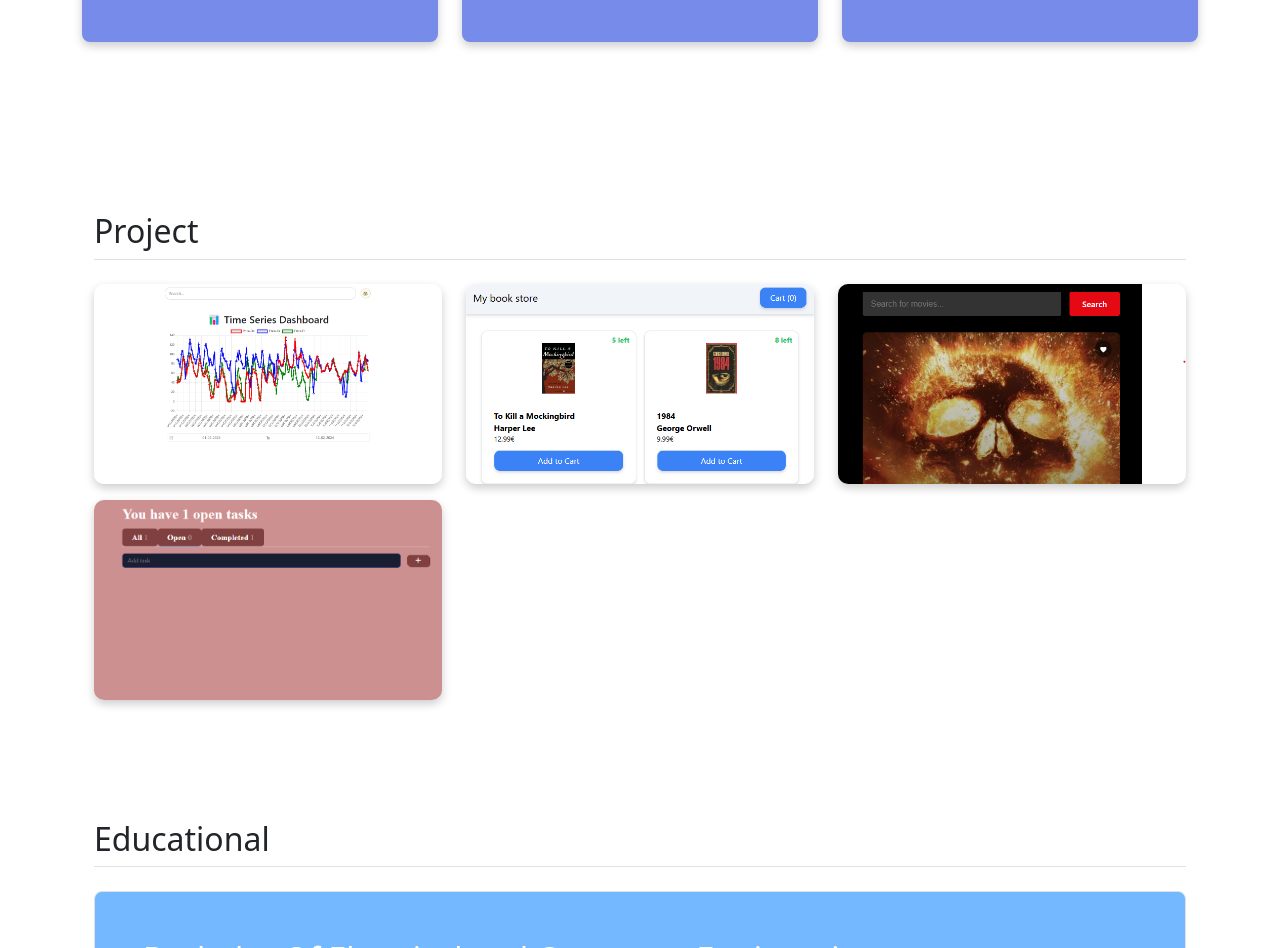
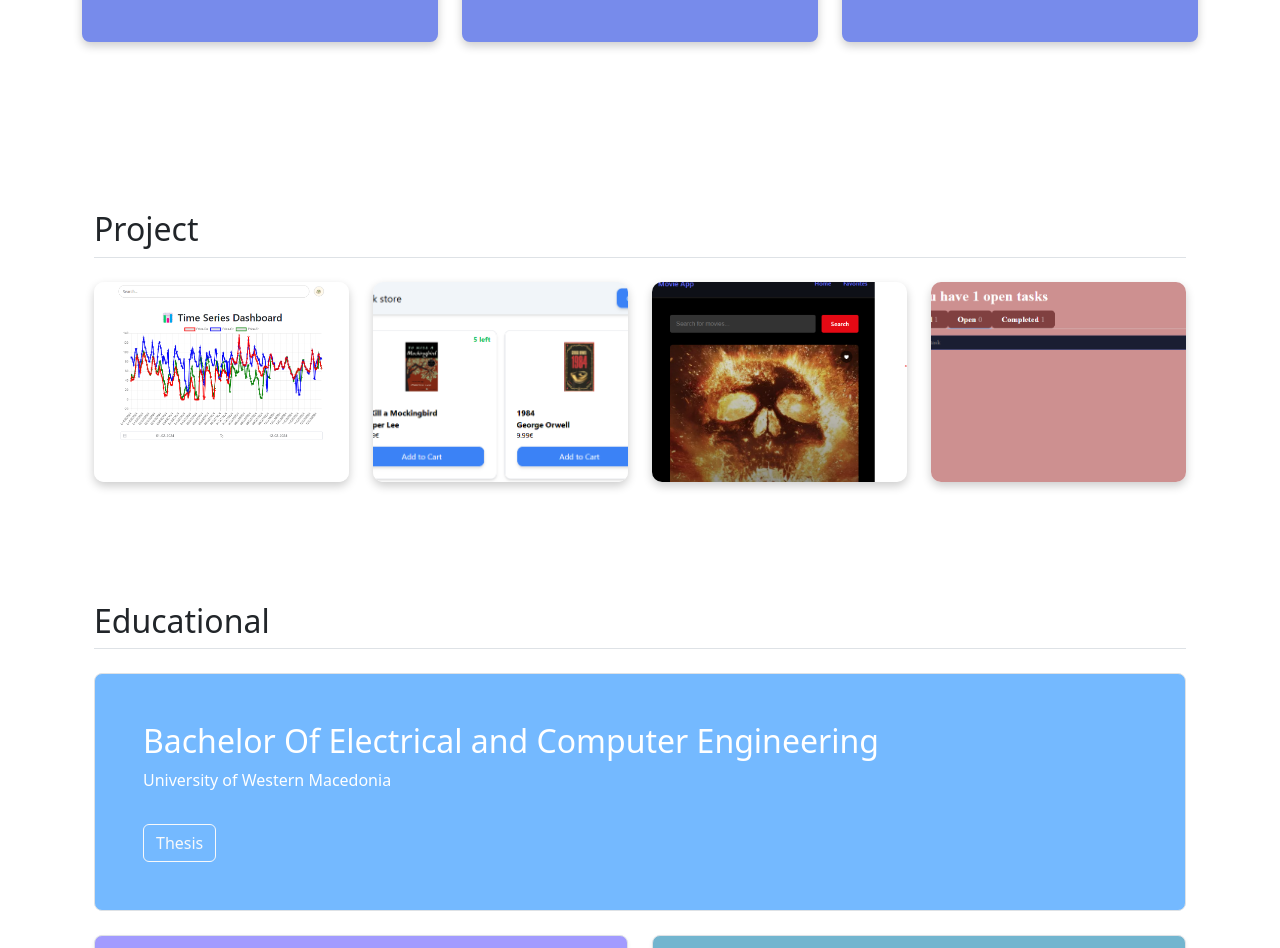
Before and after one commit to stellamarma/My-website, a Vue app: page / in a window 1280 px wide. Shown: the part 1340-2288 px from the top of the page. Built offline with nearby package versions, Linux system fonts and the light colour scheme.

Commit message:
Add all project in the same row

```diff
--- a/src/components/Projects.vue
+++ b/src/components/Projects.vue
@@ -3,32 +3,30 @@
     <h2 class="pb-2 border-bottom mt-4">Project</h2>
 
     <div class="row">
-      <div class="col-md-4 col-12">
+      <div class="col-md-3 col-12">
         <a href="https://assignment-drab-seven.vercel.app/" target="_blank">
           <img src="@/assets/Time.jpg" alt="Image 1" class="img-fluid mt-3">
         </a>
       </div>
-      <div class="col-md-4 col-12">
+      <div class="col-md-3 col-12">
         <a href="https://assignment-fk97.vercel.app/" target="_blank">
           <img src="@/assets/Bookstore.jpg" alt="Image 2" class="img-fluid mt-3">
         </a>
       </div>
-      <div class="col-md-4 col-12">
+      <div class="col-md-3 col-12">
         <a href="https://react-portfolio-6eb7.vercel.app/" target="_blank">
-           <img src="@/assets/movie-app.png" alt="Image 3" class="img-fluid mt-3">
+          <img src="@/assets/movie-app.png" alt="Image 3" class="img-fluid mt-3">
         </a>
       </div>
-
-      <div class="col-md-4 col-12">
+      <div class="col-md-3 col-12">
         <a href="https://to-do-list-react-three-self.vercel.app/" target="_blank">
-          <img src="@/assets/todo.png" alt="Image 1" class="img-fluid mt-3">
+          <img src="@/assets/todo.png" alt="Image 4" class="img-fluid mt-3">
         </a>
       </div>
-
     </div>
   </div>
+</template>
 
-</template>
 
 <style scoped>
 /* Στυλ για τις εικόνες */
@@ -45,7 +43,7 @@
   box-shadow: 0 6px 15px rgba(0, 0, 0, 0.3); /* Εντονότερη σκιά στο hover */
 }
 .container {
-  margin-top: 50px;
+  margin-top: 20px;
 }
 img {
   margin-top: 25px; /* Μπορείς να αλλάξεις την τιμή ανάλογα με τις ανάγκες σου */
```
